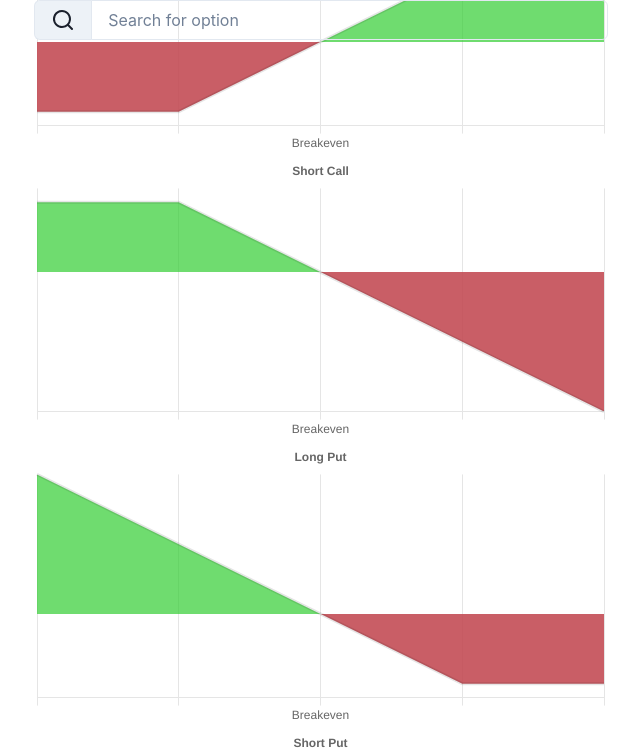
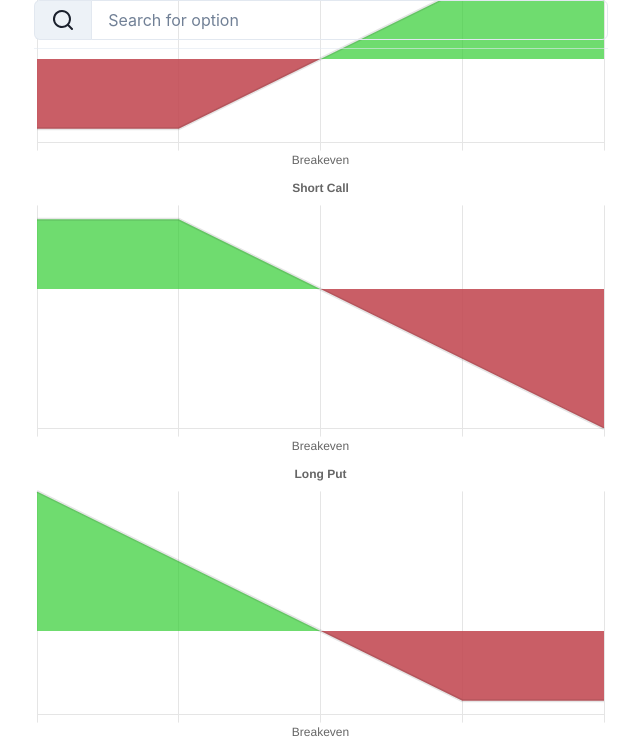
Before and after one commit to Boxte/Options, a React (Create React App) app: page / in a window 1280 px wide. Shown: the top 753 px of the page, without its empty margins (319-959 px from the left). Built offline with nearby package versions, Linux system fonts and the light colour scheme.

Commit message:
fix: updated layout

```diff
--- a/src/components/App.js
+++ b/src/components/App.js
@@ -1,4 +1,10 @@
-import { ChakraProvider, Container } from "@chakra-ui/react";
+import {
+  ChakraProvider,
+  Container,
+  Divider,
+  Flex,
+  VStack,
+} from "@chakra-ui/react";
 import { Provider } from "react-redux";
 import GraphsContainer from "./GraphsContainer";
 import SearchBar from "./SearchBar";
@@ -9,8 +15,11 @@ function App() {
     <Provider store={store}>
       <ChakraProvider>
         <Container w="100%" h="100%">
-          <SearchBar />
-          <GraphsContainer />
+          <VStack w="100%" h="100%">
+            <SearchBar />
+            <Divider />
+            <GraphsContainer />
+          </VStack>
         </Container>
       </ChakraProvider>
     </Provider>
```
